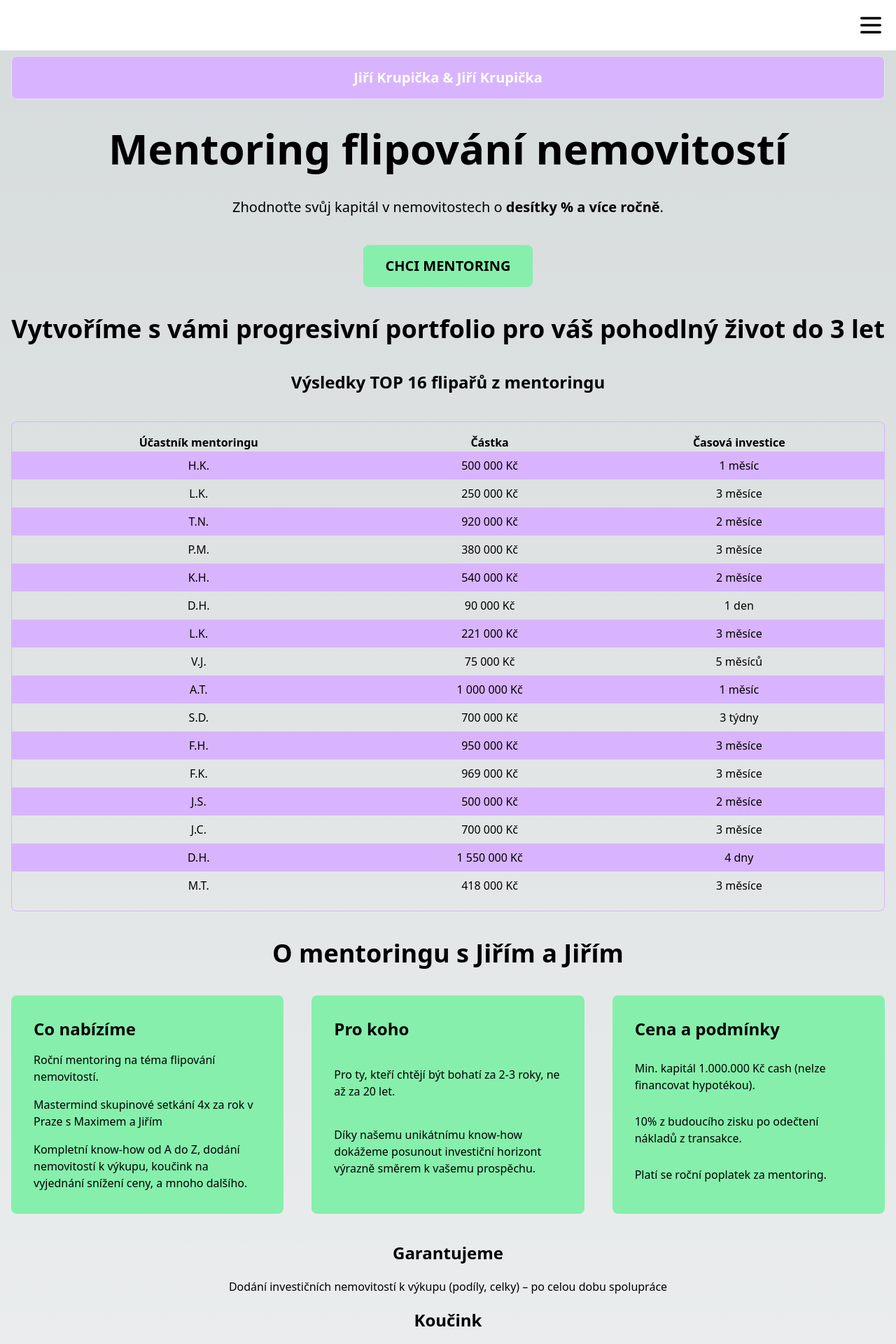
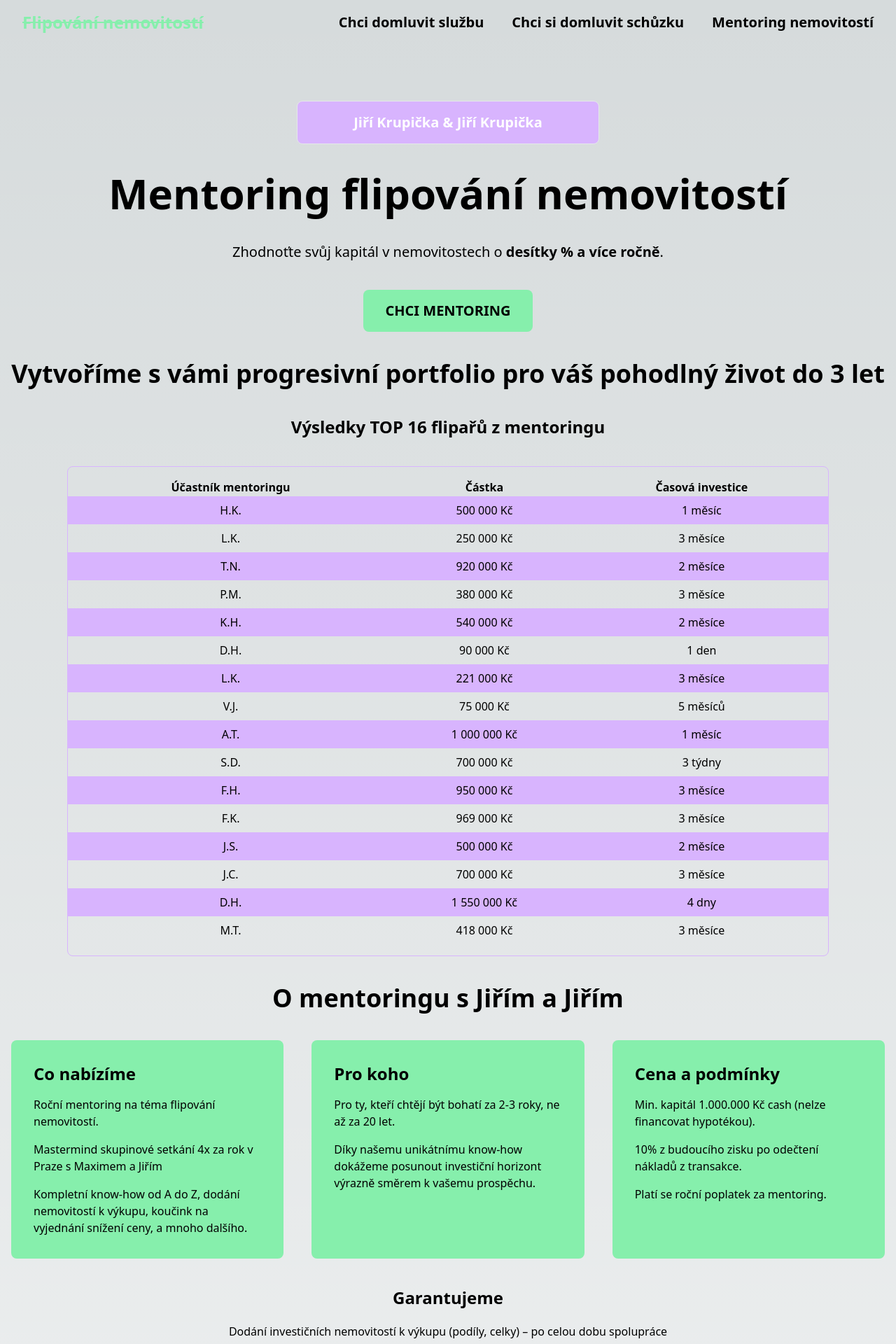
Before and after one commit to HonzaPenicka/investCenter, a Next.js app: page / in a window 1280 px wide. Shown: the top 1920 px of the page at 70% size. Built offline with nearby package versions, Linux system fonts and the light colour scheme.

Commit message:
not ready

```diff
--- a/src/pages/index.tsx
+++ b/src/pages/index.tsx
@@ -11,7 +11,7 @@ const Home = () => {
 
   return (
     <main className="container flex-col px-4 mx-auto">
-      <nav className="flex justify-end fixed items-center bg-white w-full py-4 right-0 max-w-full box-border px-4">
+      <nav className="flex justify-end fixed lg:hidden items-center bg-white w-full py-4 right-0 max-w-full box-border px-4">
         <div>
           <Burger onClick={toggle} />
         </div>
@@ -42,11 +42,33 @@ const Home = () => {
         )}
       </nav>
 
+      <nav className="justify-between hidden lg:flex font-semibold text-xl items-center items-center bg-red w-full py-4 right-0 max-w-full box-border px-4">
+        <div className="flex text-2xl justify-start text-green-300 line-through line-clamp-4">
+          Flipování nemovitostí
+        </div>
+
+        <div className="flex justify-end gap-5 lg:gap-10">
+          <span className="hover:underline underline-offset-4">
+            Chci domluvit službu
+          </span>
+
+          <span className="hover:underline underline-offset-4">
+            Chci si domluvit schůzku
+          </span>
+
+          <span className="hover:underline underline-offset-4">
+            Mentoring nemovitostí
+          </span>
+        </div>
+      </nav>
+
       <div className="container flex justify-center pt-20">
         <div className="grid gap-10 justify-center text-center">
-          <h3 className="text-xl font-semibold p-4 border rounded-lg text-white bg-purple-300">
-            Jiří Krupička & Jiří Krupička
-          </h3>
+          <div className="grid md:flex md:justify-center">
+            <h3 className="text-xl font-semibold p-4 md:px-20 border rounded-lg text-white bg-purple-300">
+              Jiří Krupička & Jiří Krupička
+            </h3>
+          </div>
 
           <h1 className="text-6xl font-bold text-pretty">
             Mentoring flipování nemovitostí
@@ -72,7 +94,7 @@ const Home = () => {
             Výsledky TOP 16 flipařů z mentoringu
           </div>
 
-          <div className="border rounded-lg border-purple-300 py-4 text-center grid">
+          <div className="border rounded-lg border-purple-300 py-4 text-center grid md:mx-10 lg:mx-20">
             <table>
               <thead>
                 <tr>
@@ -173,7 +195,7 @@ const Home = () => {
             </div>
 
             <div className="grid md:grid-cols-2 lg:grid-cols-3 gap-10">
-              <div className="bg-green-300 rounded-lg grid gap-4 p-8 text-left">
+              <div className="bg-green-300 rounded-lg flex flex-col gap-4 p-8 text-left">
                 <div className="text-2xl font-bold">Co nabízíme</div>
 
                 <div>Roční mentoring na téma flipování nemovitostí.</div>
@@ -189,7 +211,7 @@ const Home = () => {
                 </div>
               </div>
 
-              <div className="bg-green-300 rounded-lg grid gap-4 p-8 text-left">
+              <div className="bg-green-300 rounded-lg flex flex-col gap-4 p-8 text-left">
                 <div className="text-2xl font-bold">Pro koho</div>
 
                 <div>
@@ -202,7 +224,7 @@ const Home = () => {
                 </div>
               </div>
 
-              <div className="bg-green-300 rounded-lg grid gap-4 p-8 text-left">
+              <div className="bg-green-300 rounded-lg flex flex-col gap-4 p-8 text-left">
                 <div className="text-2xl font-bold">Cena a podmínky</div>
 
                 <div>
@@ -294,7 +316,7 @@ const Home = () => {
               </div>
             </div>
 
-            <div className="grid  md:grid-cols-2 gap-5 text-left bg-orange-100 rounded-lg p-8">
+            <div className="grid md:grid-cols-2 gap-10 md:gap-14 lg:gap-20 text-left bg-orange-100 rounded-lg p-8">
               <div className="grid gap-5">
                 <div className="flex-col gap-2">
                   <div className="font-semibold text-xl">Jiří Krupička</div>
@@ -305,20 +327,22 @@ const Home = () => {
                   </div>
                 </div>
 
-                <div>
-                  Jiří je realitní investor a tvůrce podcastu Jiří Krupička
-                  Show. Má za sebou přes 12 let zkušeností v realitách na
-                  různých pozicích. Je uznávaný profesionál v oblasti real
-                  estate, COLD callingu a motivace.
-                </div>
+                <div className="text-balance flex flex-col gap-5">
+                  <div>
+                    Jiří je realitní investor a tvůrce podcastu Jiří Krupička
+                    Show. Má za sebou přes 12 let zkušeností v realitách na
+                    různých pozicích. Je uznávaný profesionál v oblasti real
+                    estate, COLD callingu a motivace.
+                  </div>
 
-                <div>
-                  Jiří založil společnost Krupička Invest, ve které se
-                  specializuje na nákup a prodej na nemovitostí v Česku.
-                </div>
+                  <div>
+                    Jiří založil společnost Krupička Invest, ve které se
+                    specializuje na nákup a prodej na nemovitostí v Česku.
+                  </div>
 
-                <div>
-                  Hodnota firem a nemovitostí Jiříe je přes 200 milionů korun.
+                  <div>
+                    Hodnota firem a nemovitostí Jiříe je přes 200 milionů korun.
+                  </div>
                 </div>
               </div>
 
@@ -332,20 +356,22 @@ const Home = () => {
                   </div>
                 </div>
 
-                <div>
-                  Jiří je realitní investor a tvůrce podcastu Jiří Krupička
-                  Show. Má za sebou přes 12 let zkušeností v realitách na
-                  různých pozicích. Je uznávaný profesionál v oblasti real
-                  estate, COLD callingu a motivace.
-                </div>
+                <div className="text-balance flex flex-col gap-5">
+                  <div>
+                    Jiří je realitní investor a tvůrce podcastu Jiří Krupička
+                    Show. Má za sebou přes 12 let zkušeností v realitách na
+                    různých pozicích. Je uznávaný profesionál v oblasti real
+                    estate, COLD callingu a motivace.
+                  </div>
 
-                <div>
-                  Jiří založil společnost Krupička Invest, ve které se
-                  specializuje na nákup a prodej na nemovitostí v Česku.
-                </div>
+                  <div>
+                    Jiří založil společnost Krupička Invest, ve které se
+                    specializuje na nákup a prodej na nemovitostí v Česku.
+                  </div>
 
-                <div>
-                  Hodnota firem a nemovitostí Jiříe je přes 200 milionů korun.
+                  <div>
+                    Hodnota firem a nemovitostí Jiříe je přes 200 milionů korun.
+                  </div>
                 </div>
               </div>
             </div>
@@ -356,8 +382,8 @@ const Home = () => {
               </div>
             </div>
 
-            <div className="border lg:flex lg:flex-col rounded-lg border-green-300 lg:justify-center">
-              <div className="grid gap-5 p-5">
+            <div className="border grid lg:flex lg:flex-col rounded-lg border-green-300 md:mx-20 lg:mx-80">
+              <div className="flex flex-col gap-5 p-5">
                 <input
                   className="outline-none border-green-300 border p-2 rounded-lg"
                   type="text"
@@ -387,9 +413,10 @@ const Home = () => {
                   placeholder="Napište nám zprávu."
                 />
 
-                <div><button className="uppercase font-bold bg-green-300 hover:bg-green-500 rounded-lg text-xl py-4 px-8">
-                  odeslat
-                </button>
+                <div>
+                  <button className="uppercase font-bold bg-green-300 hover:bg-green-500 rounded-lg text-xl py-4 px-8">
+                    odeslat
+                  </button>
                 </div>
               </div>
             </div>
@@ -411,7 +438,7 @@ const Home = () => {
           Flipování nemovitostí s.r.o.
         </div>
 
-        <div className="grid gap-2 md:grid-cols-2">
+        <div className="grid gap-2 md:grid-cols-2 lg:justify-around">
           <div className="grid gap-2">
             <a href="tel:+420111222333">
               <b>Telefon</b>:{' '}
@@ -431,7 +458,7 @@ const Home = () => {
             </a>
           </div>
 
-          <div className='grid gap-2 text-pretty'>
+          <div className="grid gap-2 text-pretty md:justify-end">
             <div>
               <b>Adresa</b>: Rybná 716/24, 110 00 Praha 1
             </div>
```
